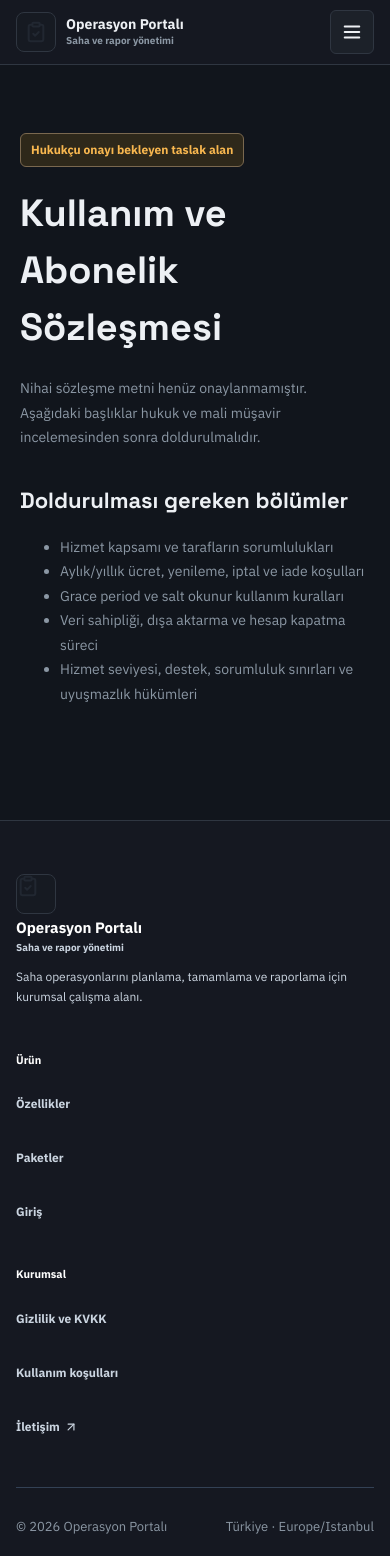
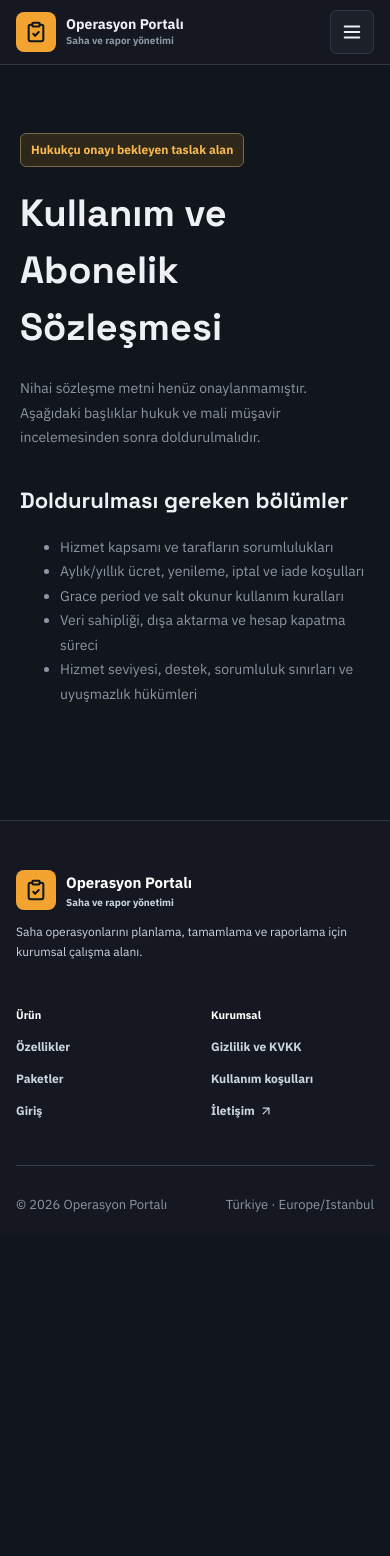
Before and after one commit to emrhangcl/operations-report-platform, a Next.js app in the folder apps/admin/: page /terms in a window 390 px wide. After the commit the page ends 1235 px from the top, so only its background shows below. Built offline with nearby package versions, Linux system fonts and the light colour scheme.

Commit message:
style: fiyatlar sayfası başlık/metin sadeleştirme ve tutarlı logo/alt bilgi (#12)
Otomatik birleştirildi: denetim, tasarım ve typecheck/test/lint/derleme geçti.

```diff
--- a/apps/admin/app/frosted-system.css
+++ b/apps/admin/app/frosted-system.css
@@ -656,6 +656,27 @@ body {
 .public-site .public-brand .brand-copy > span,
 .public-auth-brand .brand-copy > span { color: var(--op-text-muted) !important; }
 
+/* Same amber mark as the auth shell; legacy .public-brand rules in globals.css outrank .brand-symbol. */
+.public-site .public-brand .brand-symbol,
+.public-site .site-footer-brand .brand-symbol {
+  background: var(--op-primary) !important;
+  border-color: transparent !important;
+  color: var(--op-bg) !important;
+}
+
+/* Legacy `.public-footer span { display: block }` would stack and misalign the lockup. */
+.public-site .site-footer-brand .brand-lockup { display: inline-flex; margin-top: 0; }
+.public-site .site-footer-brand .brand-symbol { display: inline-flex; margin-top: 0; }
+
+.public-site .site-footer-links { display: grid; gap: 0; align-content: start; }
+.public-site .site-footer-links strong { margin-bottom: var(--op-space-2); }
+.public-site .site-footer-links a { min-height: 2rem !important; }
+
+@media (max-width: 38rem) {
+  .public-site .public-footer-inner { grid-template-columns: 1fr 1fr !important; }
+  .public-site .site-footer-brand { grid-column: 1 / -1 !important; }
+}
+
 .public-site :where(h1, h2, h3),
 .public-auth-page :where(h1, h2),
 .personnel-page :where(h1, h2, h3) {
--- a/apps/admin/app/pricing/page.tsx
+++ b/apps/admin/app/pricing/page.tsx
@@ -4,12 +4,6 @@ import { PricingSection } from "../../components/pricing-section";
 export default function PricingPage() {
   return (
     <MarketingShell>
-      <section className="public-band">
-        <div className="public-container public-section-heading">
-          <h1>Firmanızın kullanım dönemini seçin</h1>
-          <p>Satışa açık paketler doğrudan sistemdeki plan kayıtlarından gösterilir.</p>
-        </div>
-      </section>
       <PricingSection standalone />
     </MarketingShell>
   );
```
Also changed, not shown: apps/admin/components/pricing-section.tsx (+6 -6 lines).
